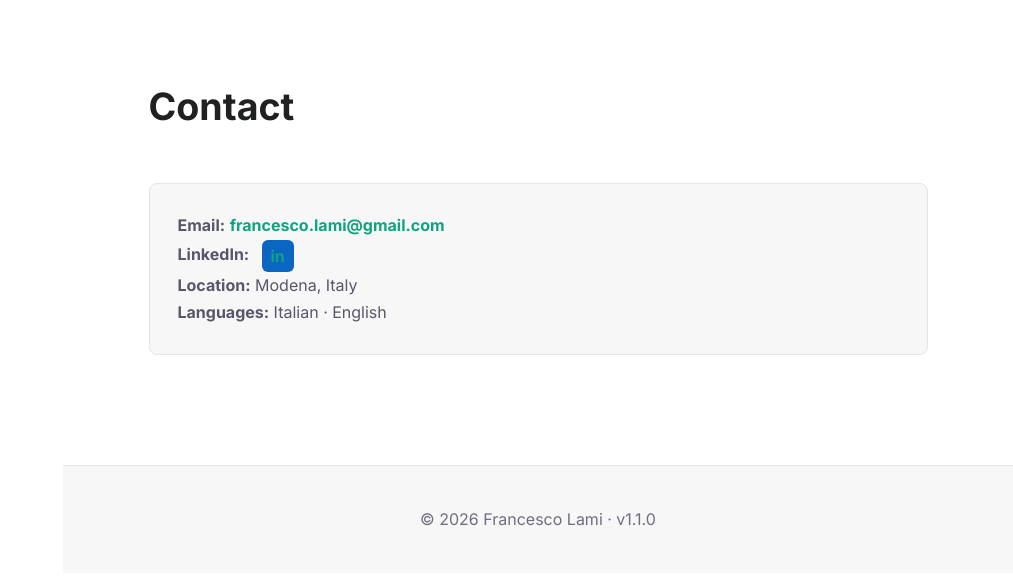
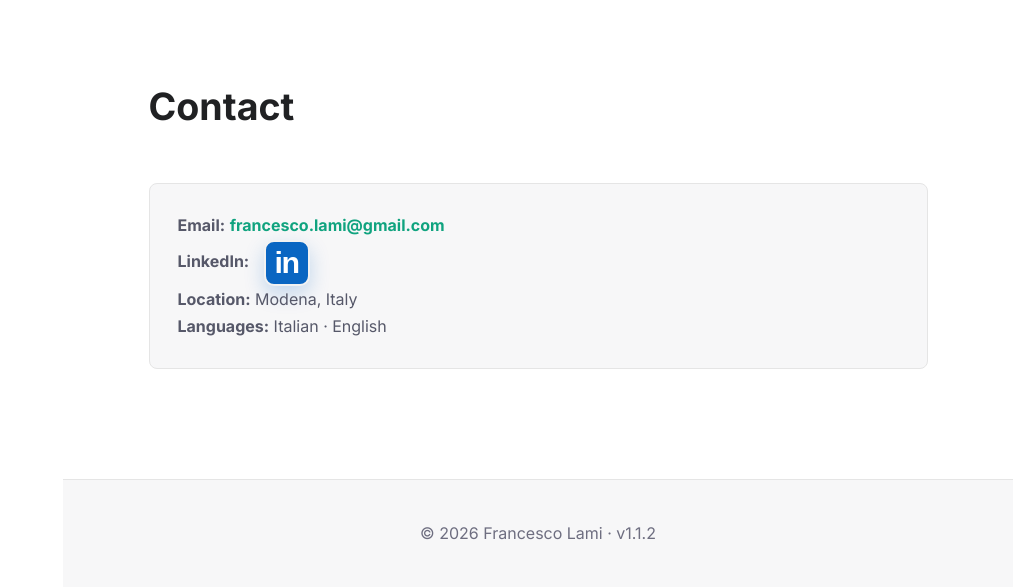
Before and after one commit to francescolami-hash/didactic-sniffle, a Flask app: page / in a window 1280 px wide. Shown: the part 4538-5125 px from the top of the page, without its empty margins (267-1280 px from the left). Before the commit the page ends 5064 px from the top, so only its background shows below. Run offline with Flask 3, Linux system fonts and the light colour scheme.

Commit message:
Refine LinkedIn icon and site version

```diff
--- a/Project_Sito/static/style.css
+++ b/Project_Sito/static/style.css
@@ -288,23 +288,36 @@ section{
 }
 
 .linkedin-icon{
-    width:32px;
-    height:32px;
+    width:46px;
+    height:46px;
     display:inline-flex;
     justify-content:center;
     align-items:center;
-    margin-left:8px;
-    border-radius:6px;
+    margin-left:10px;
+    border-radius:10px;
     background:#0a66c2;
-    color:white;
-    font-weight:700;
-    line-height:1;
+    color:#ffffff;
+    border:2px solid #f2f2f2;
+    box-shadow:0 8px 20px rgba(10,102,194,0.22);
+    font-family:Arial, Helvetica, sans-serif;
+    font-size:1.9rem;
+    font-weight:800;
+    letter-spacing:-0.04em;
+    line-height:0.9;
     vertical-align:middle;
 }
 
 .linkedin-icon:hover{
-    background:#084f95;
+    background:#0759ab;
+    color:#ffffff;
     text-decoration:none;
+    transform:translateY(-1px);
+    box-shadow:0 10px 24px rgba(10,102,194,0.28);
+}
+
+.contact-card .linkedin-icon,
+.contact-card .linkedin-icon:visited{
+    color:#ffffff;
 }
 
 footer{
--- a/Project_Sito/templates/index.html
+++ b/Project_Sito/templates/index.html
@@ -6,7 +6,7 @@
     <meta name="viewport" content="width=device-width, initial-scale=1.0">
     <title>Francesco Lami | Mechanical & Sales Engineer</title>
 
-    <link rel="stylesheet" href="{{ url_for('static', filename='style.css') }}?v=20260517b">
+    <link rel="stylesheet" href="{{ url_for('static', filename='style.css') }}?v=20260517d">
 
     <link rel="preconnect" href="https://fonts.googleapis.com">
     <link rel="preconnect" href="https://fonts.gstatic.com" crossorigin>
@@ -18,7 +18,7 @@
 <nav>
     <a href="#" class="logo" aria-label="Francesco Lami homepage">
         <span class="brand-logo-wrap">
-            <img src="{{ url_for('static', filename='logo.png') }}?v=20260517b" alt="" class="brand-logo">
+            <img src="{{ url_for('static', filename='logo.png') }}?v=20260517d" alt="" class="brand-logo">
         </span>
         <span>Francesco Lami</span>
     </a>
@@ -40,7 +40,7 @@
     <div class="hero-content">
 
         <img
-            src="{{ url_for('static', filename='profile-000.jpg') }}?v=20260517b"
+            src="{{ url_for('static', filename='profile-000.jpg') }}?v=20260517d"
             alt="Profile photo of Francesco Lami"
             class="profile-photo"
         >
@@ -278,7 +278,7 @@
 </section>
 
 <footer>
-    <p>© 2026 Francesco Lami · v1.1.0</p>
+    <p>© 2026 Francesco Lami · v1.1.2</p>
 </footer>
 
 </body>
```
Also changed, not shown: docs/index.html (+4 -4 lines), docs/static/style.css (+21 -8 lines).
